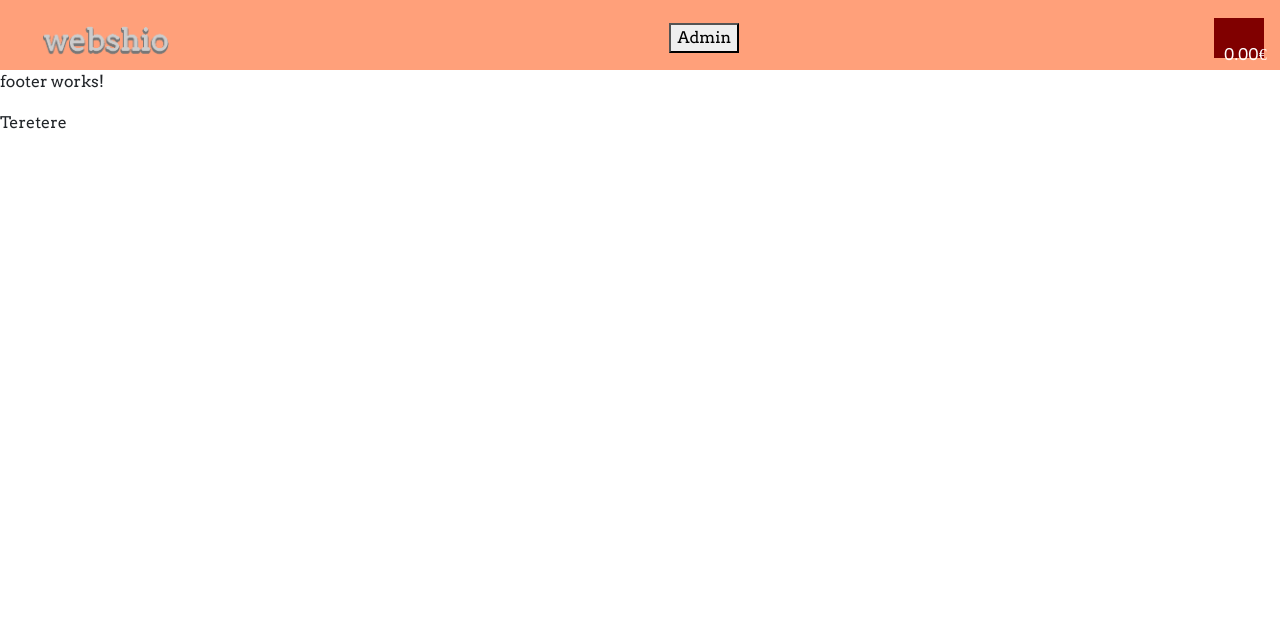
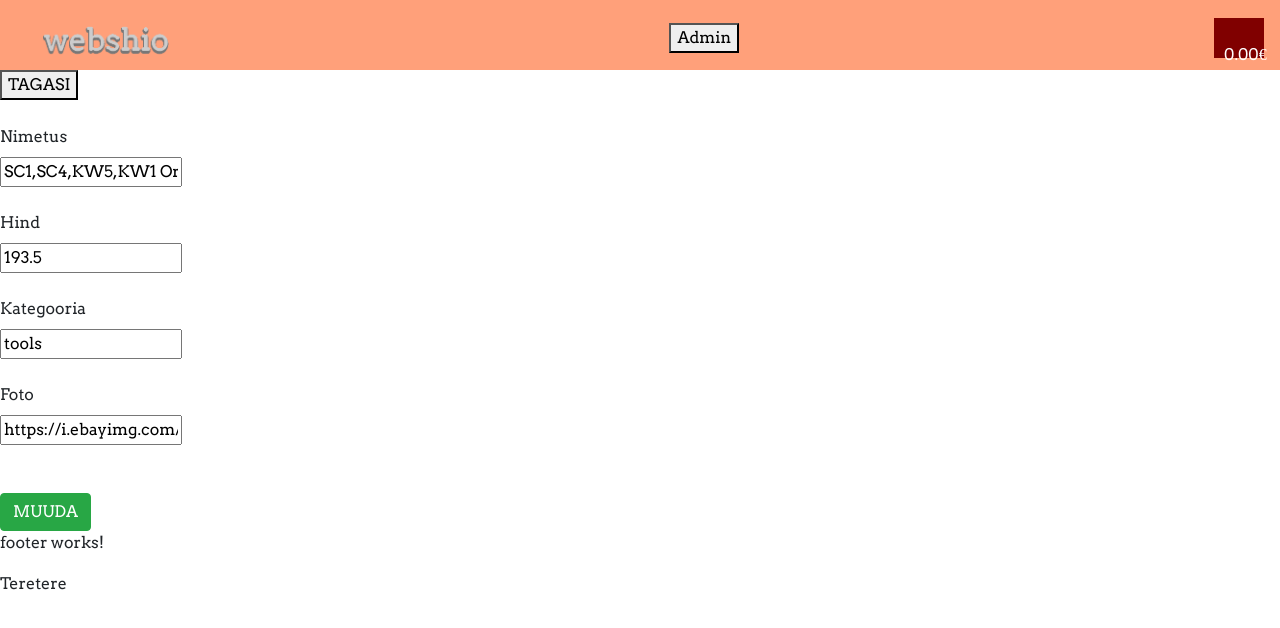
Before and after one commit to Skalle37/webshop, an Angular app: page /admin/muuda-ese/1 in a window 1280 px wide. Before the commit this address led to /. Shown: the top 628 px of the page. Built offline with nearby package versions, Linux system fonts and the light colour scheme.

Commit message:
reactive form, formGroup, formControlName, router

```diff
--- a/src/app/admin/item-edit/item-edit.component.html
+++ b/src/app/admin/item-edit/item-edit.component.html
@@ -1 +1,21 @@
 <button routerLink="/admin">TAGASI</button>
+
+
+<br>
+<br>
+<!-- formgroup nõuab app.module sisse ReactiveFormsModule -->
+
+<form (ngSubmit)="onSubmit(editItemForm)" [formGroup]="editItemForm">
+    <label>Nimetus</label><br>
+    <input type="text" formControlName="title" placeholder="Sisesta nimetus" required><br><br>
+    <label>Hind</label><br>
+    <input type="number" formControlName="price" placeholder="Sisesta hind" required><br><br>
+    <label>Kategooria</label><br>
+    <input type="text" formControlName="category" pattern="^[A-Za-z]+$" placeholder="Sisesta kategooria" required><br><br>
+    <label>Foto</label><br>
+    <input type="text" formControlName="imgSrc" placeholder="Sisesta foto Url" required><br><br>
+    <br>
+
+    <button [disabled]="editItemForm.invalid" class="btn btn-success">MUUDA</button>
+    <!-- property binding -->
+</form>
--- a/src/app/admin/item-edit/item-edit.component.ts
+++ b/src/app/admin/item-edit/item-edit.component.ts
@@ -1,4 +1,7 @@
 import { Component, OnInit } from '@angular/core';
+import { FormControl, FormGroup, NgForm } from '@angular/forms';
+import { ActivatedRoute, Router } from '@angular/router';
+import { ItemService } from 'src/app/services/item.service';
 
 @Component({
   selector: 'app-item-edit',
@@ -6,10 +9,37 @@ import { Component, OnInit } from '@angular/core';
   styleUrls: ['./item-edit.component.css']
 })
 export class ItemEditComponent implements OnInit {
+  item!: { title: string, imgSrc: string, price: number, category: string };
+  editItemForm!: FormGroup;
+  id: number = 0;
 
-  constructor() { }
+    constructor(private route: ActivatedRoute,
+      private itemService: ItemService,
+      private router: Router) { }
 
-  ngOnInit(): void {
+    ngOnInit(): void {
+      this.id = Number(this.route.snapshot.paramMap.get("itemId"));
+
+      this.item = this.itemService.items[this.id];
+
+
+     this.editItemForm = new FormGroup({
+       title: new FormControl(this.item.title),
+       price: new FormControl(this.item.price),
+       imgSrc: new FormControl(this.item.imgSrc),
+       category: new FormControl(this.item.category)
+     })
+    }
+
+    //NgForm - template driven form: tavaline vorm
+    //FormGroup - ReactiveForm: saab eelnevalt  väärtusi kuvada
+    onSubmit(form: FormGroup) {
+      alert(form);
+      if (form.valid) {
+        //this.itemService.items.push(form.value);
+        this.itemService.items[this.id] = form.value;
+        this.router.navigateByUrl("/admin/esemete-list");
+      }
+    }
+
   }
-
-}
--- a/src/app/admin/item-list/item-list.component.html
+++ b/src/app/admin/item-list/item-list.component.html
@@ -3,6 +3,20 @@
 <div *ngFor="let item of items; let i = index">
     <div>{{ item.title }}</div>
     <div>{{ item.price }}</div>
-    <button (click)="onDeleteItem(i)">X</button>
+    <button (click)="onDeleteItem(i)">X</button><br>
+    <button routerLink="/admin/muuda-ese/{{i}}">Muuda toodet</button>
     <br>
 </div>
+
+<!-- relatiivne teekond
+alates kohast, kus ma olen
+routerlink="../muuda-ese"
+img src="../../assets/pilt.jpg"
+import from '../services/'' -->
+
+
+<!-- absoluutne teekond
+alates juurest (sourc'ist)
+routerLink="/admin/muuda-ese"
+img src="assets/pilt.jpg"
+import 'from src/app/services' -->
--- a/src/app/app-routing.module.ts
+++ b/src/app/app-routing.module.ts
@@ -12,9 +12,9 @@ const routes: Routes = [
   {path: '', component: HomeComponent},
   {path: 'admin', component: AdminHomeComponent},
   {path: 'ostukorv', component: CartComponent},
-  {path: 'toode/:itemId', component: ViewComponent},
+  {path: 'toode/:itemId/', component: ViewComponent},
   {path: 'admin/lisa-ese', component: ItemAddComponent},
-  {path: 'admin/muuda_ese', component: ItemEditComponent},
+  {path: 'admin/muuda-ese/:itemId', component: ItemEditComponent},
   {path: 'admin/esemete-list', component: ItemListComponent},
 ];
 
--- a/src/app/app.module.ts
+++ b/src/app/app.module.ts
@@ -11,7 +11,7 @@ import { ItemAddComponent } from './admin/item-add/item-add.component';
 import { ItemEditComponent } from './admin/item-edit/item-edit.component';
 import { ItemListComponent } from './admin/item-list/item-list.component';
 import { AdminHomeComponent } from './admin/admin-home/admin-home.component';
-import { FormsModule } from '@angular/forms';
+import { FormsModule, ReactiveFormsModule } from '@angular/forms';
 import { ViewComponent } from './home/view/view.component';
 
 @NgModule({
@@ -30,7 +30,8 @@ import { ViewComponent } from './home/view/view.component';
   imports: [
     BrowserModule,
     AppRoutingModule,
-    FormsModule
+    FormsModule,
+    ReactiveFormsModule
   ],
   providers: [],
   bootstrap: [AppComponent]
--- a/src/app/home/view/view.component.html
+++ b/src/app/home/view/view.component.html
@@ -1,2 +1,3 @@
-{{ item }}
-{{ item.title }}
+<div>{{ item | json}}</div>
+<div>{{ item.title }}</div>
+<div>{{ item.price }}</div>
```
